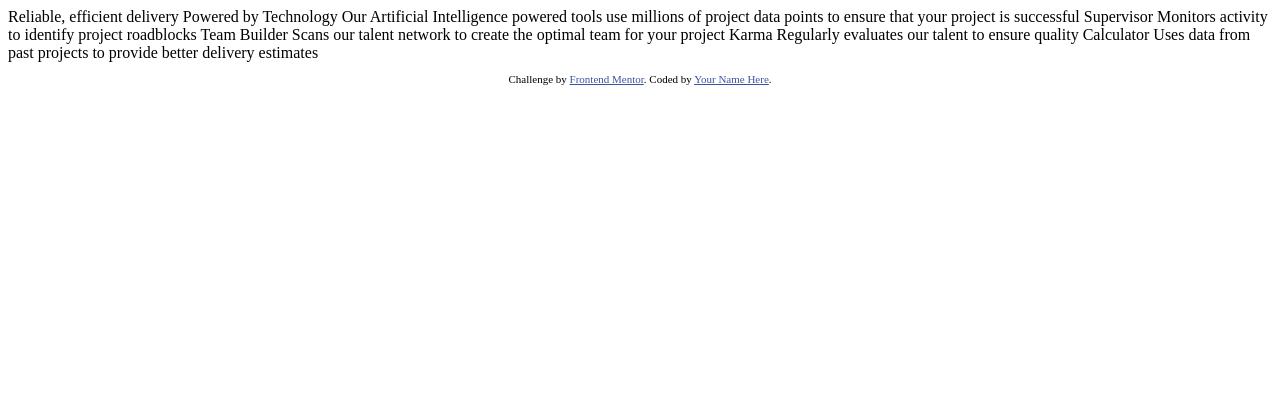
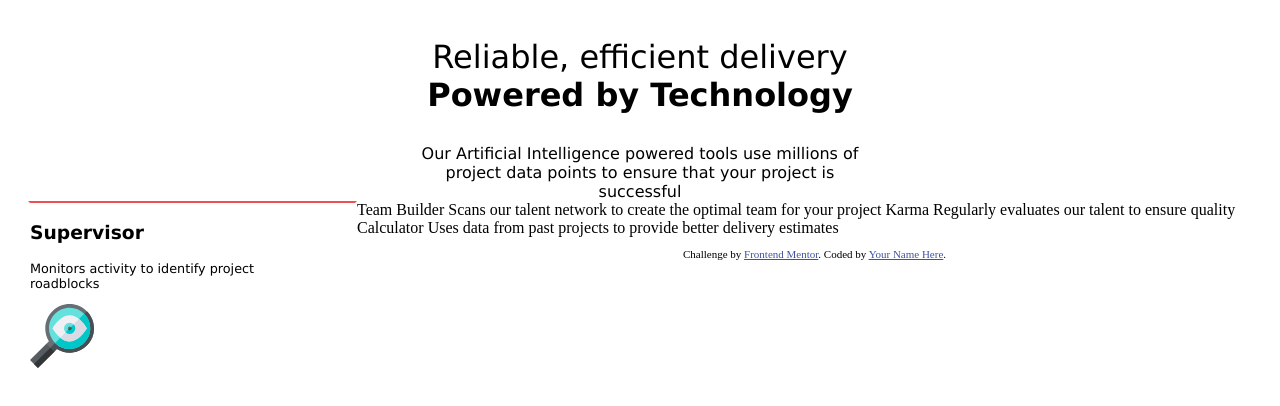
Before and after one commit to lucasrcamargo/challengecode, a plain HTML site: page index.html in a window 1280 px wide. Drawn offline with Linux system fonts and the light colour scheme.

Commit message:
Add files via upload

```diff
--- a/index.html
+++ b/index.html
@@ -3,7 +3,7 @@
 <head>
   <meta charset="UTF-8">
   <meta name="viewport" content="width=device-width, initial-scale=1.0"> <!-- displays site properly based on user's device -->
-
+  <link rel="stylesheet" type="text/css" href="style.css">
   <link rel="icon" type="image/png" sizes="32x32" href="./images/favicon-32x32.png">
 
   <title>Frontend Mentor | Four card feature section</title>
@@ -16,14 +16,23 @@
 </head>
 <body>
 
-  Reliable, efficient delivery
-  Powered by Technology
+  <div class="header">
+    <h1 class="header-1">Reliable, efficient delivery</h1>
+    <h1 class="header-2">Powered by Technology</h1>
+  </div>
 
-  Our Artificial Intelligence powered tools use millions of project data points
-  to ensure that your project is successful
+  <div class="container">
+    <div class="subtitle">
+      Our Artificial Intelligence powered tools use millions of project data points
+      to ensure that your project is successful
+    </div>
+  </div>
 
-  Supervisor
-  Monitors activity to identify project roadblocks
+    <div class="supervisor">
+      <h3 class="title-supervisor">Supervisor</h3>
+      <p class="par-supervisor">Monitors activity to identify project roadblocks</p>
+      <div class="img-supervisor"><img src="images/icon-supervisor.svg"></div>
+    </div>
 
   Team Builder
   Scans our talent network to create the optimal team for your project
--- /dev/null
+++ b/style.css
@@ -0,0 +1,59 @@
+/* CSS */
+
+/* Header */
+
+.header {
+	margin: auto;
+	padding: 30px;
+}
+
+.header-1 {
+	margin: auto;
+	text-align: center;
+	font-family: Poppins, Verdana, sans-serif;
+	font-weight: lighter;
+}
+
+.header-2 {
+	margin: auto;
+	text-align: center;
+	font-family: Poppins, Verdana, sans-serif;
+	font-weight: bold;
+}
+
+.subtitle {
+	padding-left: 400px;
+	padding-right: 400px;
+	text-align: center;
+	font-family: Poppins, Verdana, sans-serif;
+	font-weight: lighter;
+}
+
+/* Conteúdo */
+
+div.supervisor {
+	width: 225px;
+	margin-left: 20px;
+	padding-right: 100px;
+	float: left;
+	border: 2px solid;
+	border-top-color: hsl(0, 78%, 62%);
+	border-right-color: #FFF;
+	border-left-color: #FFF;
+	border-bottom-color: #FFF;
+}
+
+h3.title-supervisor {
+	font-family: Poppins, Verdana, sans-serif;
+	text-align: left;
+}
+
+p.par-supervisor {
+	font-family: Poppins, Verdana, sans-serif;
+	font-size: 0.8em;
+	font-weight: lighter;
+}
+
+.img-supervisor {
+
+}
```
